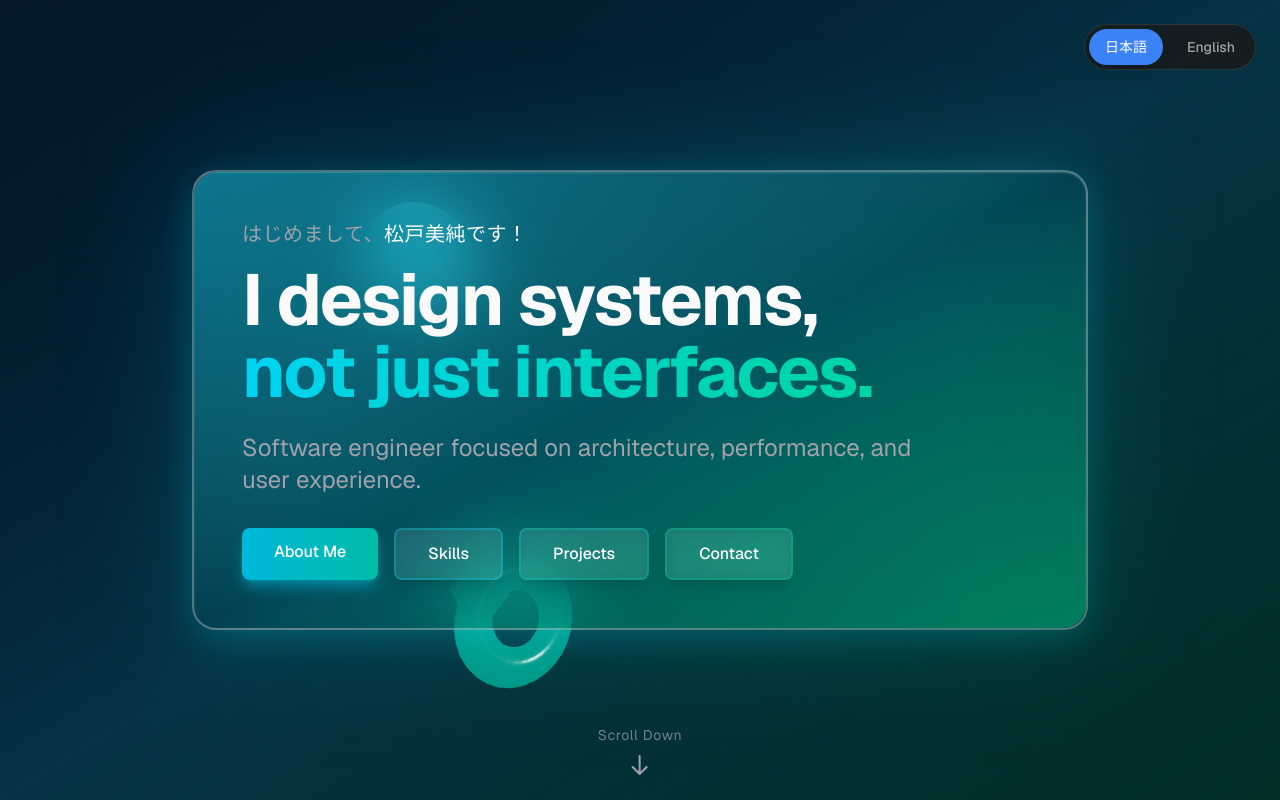
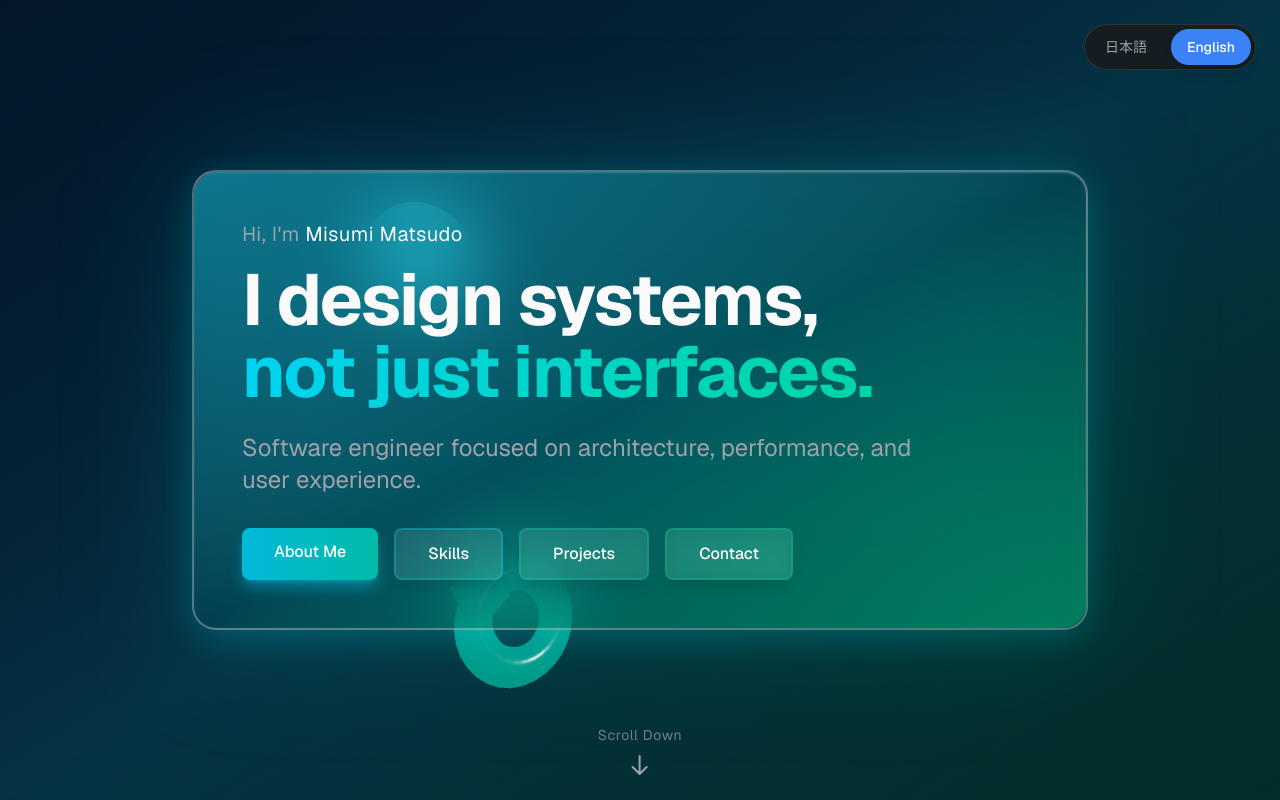
Before and after one commit to matsu641/my-portfolio, a Next.js app: page / in a window 1280 px wide. Shown: the top 800 px of the page. Built offline with nearby package versions, Linux system fonts and the light colour scheme.

Commit message:
Switch default language to English

```diff
--- a/contexts/LanguageContext.tsx
+++ b/contexts/LanguageContext.tsx
@@ -13,7 +13,7 @@ interface LanguageContextType {
 const LanguageContext = createContext<LanguageContextType | undefined>(undefined);
 
 export function LanguageProvider({ children }: { children: ReactNode }) {
-  const [language, setLanguage] = useState<Language>('ja');
+  const [language, setLanguage] = useState<Language>('en');
 
   const t = (key: string): any => {
     const keys = key.split('.');
```
